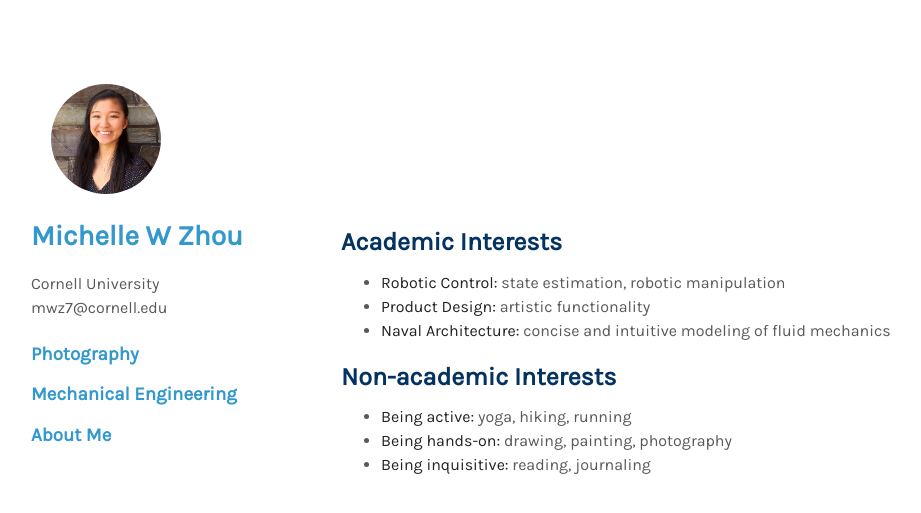
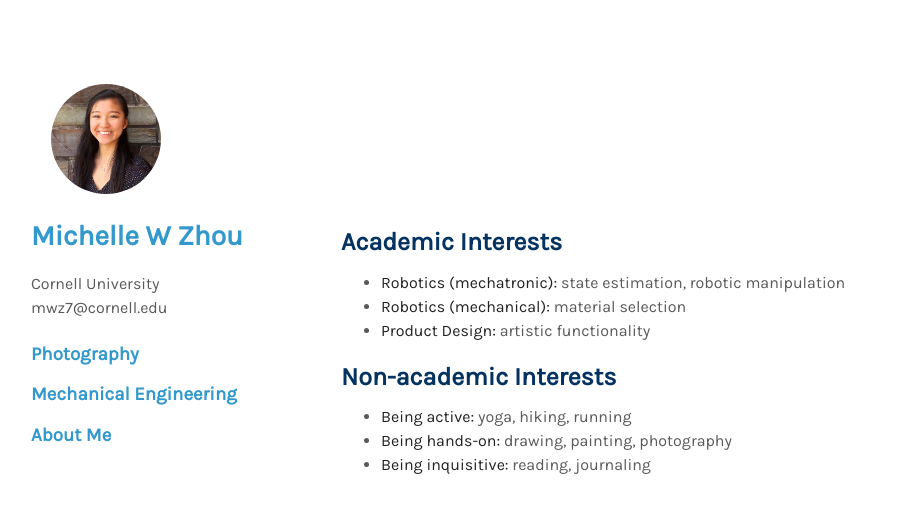
Before and after one commit to mwz724/mwz724.github.io, a Jekyll site: the page built from index.md, in a window 1280 px wide. Shown: the top 513 px of the page, without its empty margins (129-1050 px from the left). Built offline with Jekyll 4.4.1, drawn with Linux system fonts in a browser that asks for light colours; nearby versions of some CDN libraries; a style sheet for code colours, icons or effects is not loaded.

Commit message:
Update index.md

```diff
--- a/index.md
+++ b/index.md
@@ -12,9 +12,9 @@ layout: homepage
 
 ## Academic Interests
 
-- **Robotic Control:** state estimation, robotic manipulation
+- **Robotics (mechatronic):** state estimation, robotic manipulation
+- **Robotics (mechanical):** material selection
 - **Product Design:** artistic functionality
-- **Naval Architecture:** concise and intuitive modeling of fluid mechanics
 
 
 
```
